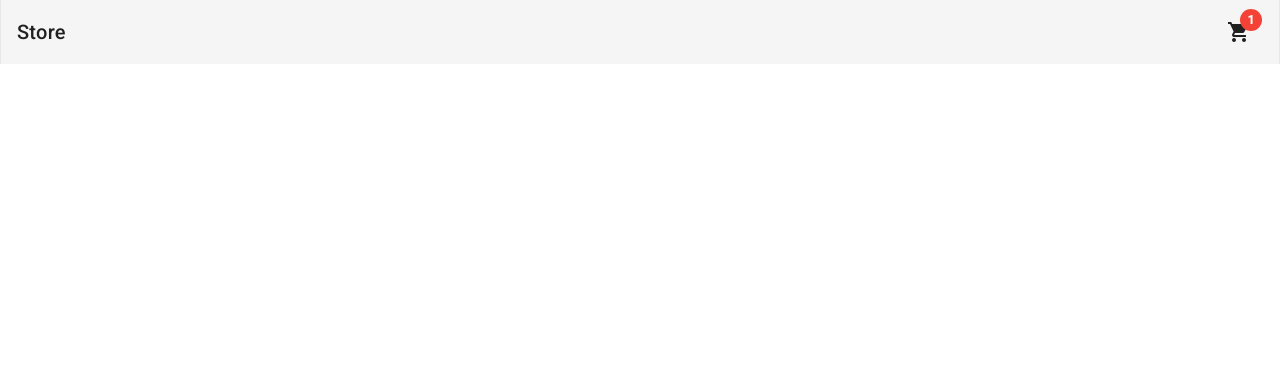
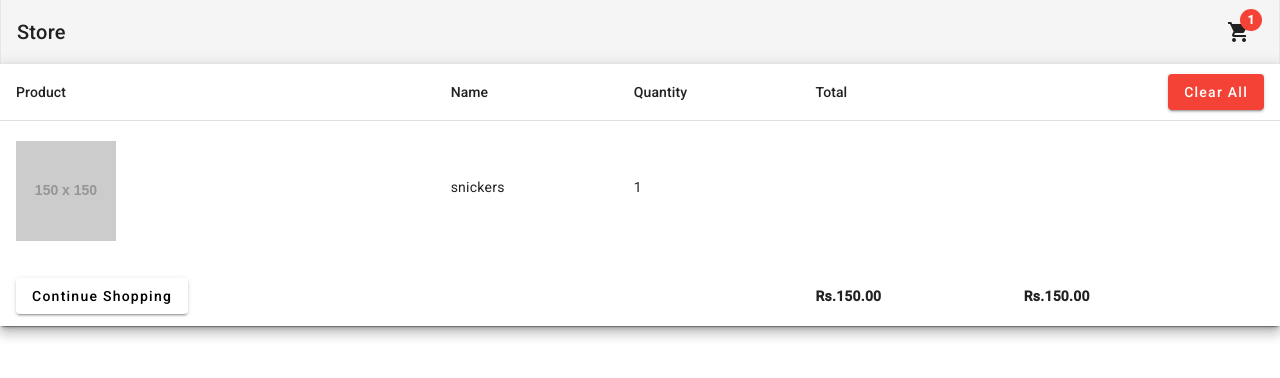
Before and after one commit to IsuruAshi/MultiStore, an Angular app: page /cart in a window 1280 px wide. Before the commit this address led to /. Shown: the top 378 px of the page. Built offline with nearby package versions, Linux system fonts and the light colour scheme.

Commit message:
create basic structure of cart

```diff
--- a/src/app/app-routing.module.ts
+++ b/src/app/app-routing.module.ts
@@ -1,11 +1,16 @@
 import { NgModule } from '@angular/core';
 import { RouterModule, Routes } from '@angular/router';
 import {HomeComponent} from "./pages/home/home.component";
+import {CartComponent} from "./pages/cart/cart.component";
 
 const routes: Routes = [
   {
     path:'home',
     component:HomeComponent
+  },
+  {
+    path:'cart',
+    component:CartComponent
   },
   {
     path:'',redirectTo:'home',pathMatch:'full'
--- a/src/app/app.module.ts
+++ b/src/app/app.module.ts
@@ -21,6 +21,7 @@
 import { ProductsHeaderComponent } from './pages/home/components/products-header/products-header.component';
 import { FiltersComponent } from './pages/home/components/filters/filters.component';
 import { ProductBoxComponent } from './pages/home/components/product-box/product-box.component';
+import { CartComponent } from './pages/cart/cart.component';
 
 
 @NgModule({
@@ -31,6 +32,7 @@
     ProductsHeaderComponent,
     FiltersComponent,
     ProductBoxComponent,
+    CartComponent,
 
 
   ],
--- /dev/null
+++ b/src/app/pages/cart/cart.component.ts
@@ -0,0 +1,112 @@
+import {Component} from '@angular/core';
+import {Cart, CartItem} from "../../models/cart.model";
+
+@Component({
+  selector: 'app-cart',
+  template: `
+      <mat-card class="max-w-7xl mx-auto" *ngIf="cart.items.length">
+          <table mat-table [dataSource]="dataSource"
+                 class="mat-elevation-z8 w-full">
+              <ng-container matColumnDef="product">
+                  <th mat-header-cell *matHeaderCellDef>Product</th>
+                  <td mat-cell *matCellDef="let element">
+                      <input class="w-[100px] my-5"
+                              type="image" src="{{element.product}}" alt="product">
+                  </td>
+                  <td mat-footer-cell *matFooterCellDef>
+                      <button mat-raised-button routerLink="/home">Continue Shopping</button>
+                  </td>
+              </ng-container>
+              <ng-container matColumnDef="name">
+                  <th mat-header-cell *matHeaderCellDef>Name</th>
+                  <td mat-cell *matCellDef="let element">
+                     <p class="truncate max-w-xs">{{element.name}}</p>
+                  </td>
+                  <td mat-footer-cell *matFooterCellDef></td>
+              </ng-container>
+              <ng-container matColumnDef="price">
+                  <th mat-header-cell *matHeaderCellDef>Price</th>
+                  <td mat-cell *matCellDef="let element">
+                      <p class="truncate max-w-xs">{{element.price|currency:"Rs."}}</p>
+                  </td>
+                  <td mat-footer-cell *matFooterCellDef></td>
+              </ng-container>
+              <ng-container matColumnDef="quantity">
+                  <th mat-header-cell *matHeaderCellDef>Quantity</th>
+                  <td mat-cell *matCellDef="let element">
+                      <p class="truncate max-w-xs">{{element.quantity}}</p>
+                  </td>
+                  <td mat-footer-cell *matFooterCellDef></td>
+              </ng-container>
+              <ng-container matColumnDef="total">
+                  <th mat-header-cell *matHeaderCellDef>Total</th>
+                  <td mat-cell *matCellDef="let element">
+                      <p class="truncate max-w-xs">{{element.total}}</p>
+                  </td>
+                  <td mat-footer-cell *matFooterCellDef>
+                      <span class="font-bold py-5 block">
+                          {{getTotal(cart.items)|currency:"Rs."}}
+                      </span>
+                  </td>
+              </ng-container>
+              <ng-container matColumnDef="action">
+                  <th mat-header-cell *matHeaderCellDef>
+                      <button mat-raised-button color="warn" class="float-right">
+                          Clear All
+                      </button>
+                  </th>
+                  <td mat-cell *matCellDef="let element">
+                      <p class="truncate max-w-xs">{{element.total}}</p>
+                  </td>
+                  <td mat-footer-cell *matFooterCellDef>
+                      <span class="font-bold py-5 block">
+                          {{getTotal(cart.items)|currency:"Rs."}}
+                      </span>
+                  </td>
+              </ng-container>
+              <tr mat-header-row *matHeaderRowDef="displayedColumns"></tr>
+              <tr mat-row *matRowDef="let row; columns: displayedColumns "></tr>
+              <tr mat-footer-row *matFooterRowDef="displayedColumns"></tr>
+          </table>
+
+      </mat-card>
+      <mat-card class="max-w-7xl mx-auto"
+                *ngIf="!cart.items.length">
+          <p>Your cart is empty.
+              <button mat-raised-button routerLink="/home">Start shopping</button>
+          </p>
+      </mat-card>
+  `,
+  styleUrl: './cart.component.scss'
+})
+export class CartComponent {
+  cart: Cart = {
+    items: [{
+      product: 'https://via.placeholder.com/150',
+      name: 'snickers',
+      price: 150,
+      quantity: 1,
+      id: 1
+    }]
+  };
+
+  dataSource: Array<CartItem> = [];
+  displayedColumns: Array<string> = [
+    'product',
+    'name',
+    'quantity',
+    'total',
+    'action'
+  ]
+
+  ngOnInit(): void {
+    this.dataSource = this.cart.items;
+  }
+  getTotal(items:Array<CartItem>):number{
+     return items.map((item)=>
+       item.price* item.quantity)
+       .reduce((prev,current)=> (prev* current))
+  }
+
+
+}
```
Also changed, not shown: src/app/models/cart.model.ts (added, +11 -0 lines), src/app/pages/cart/cart.component.scss (added).
